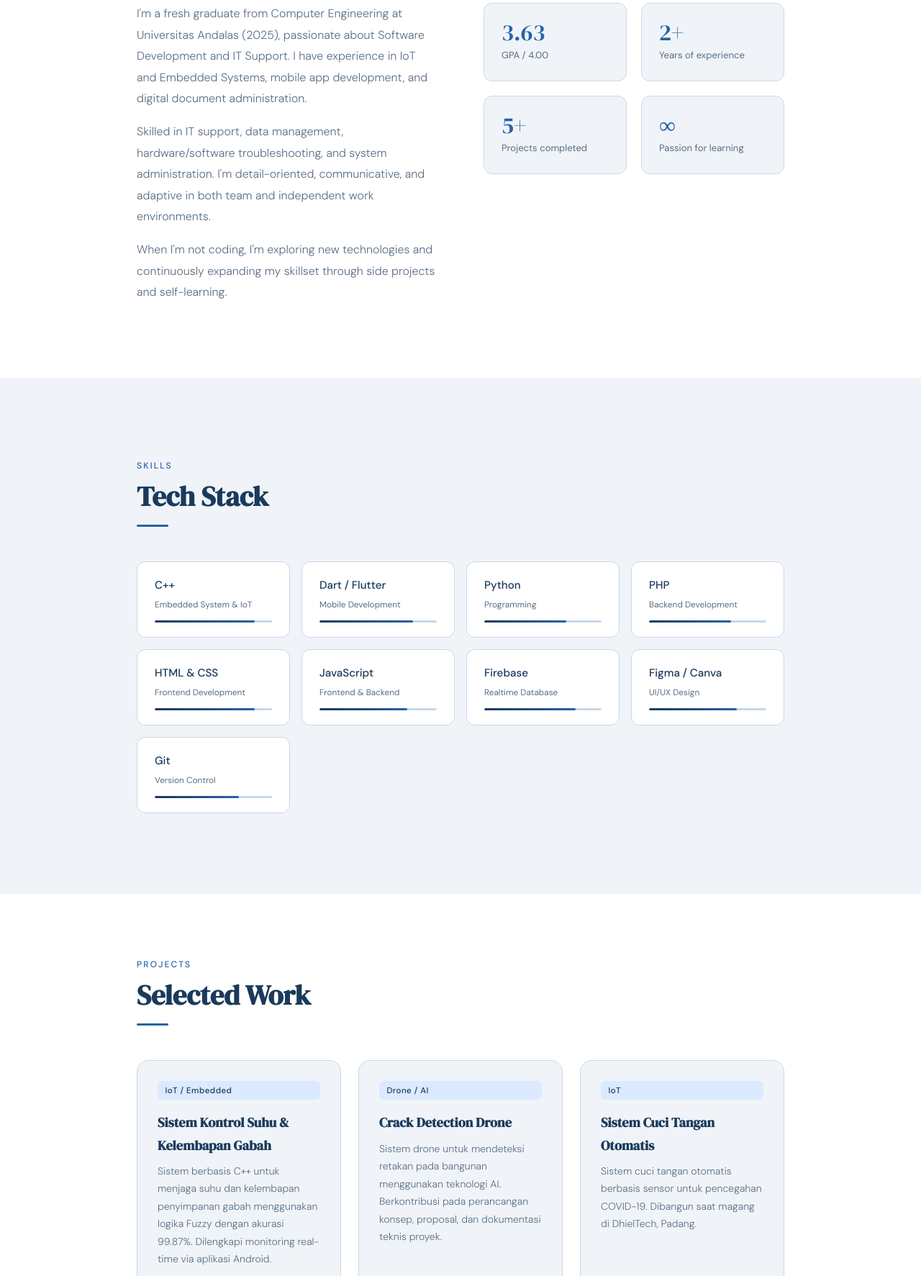
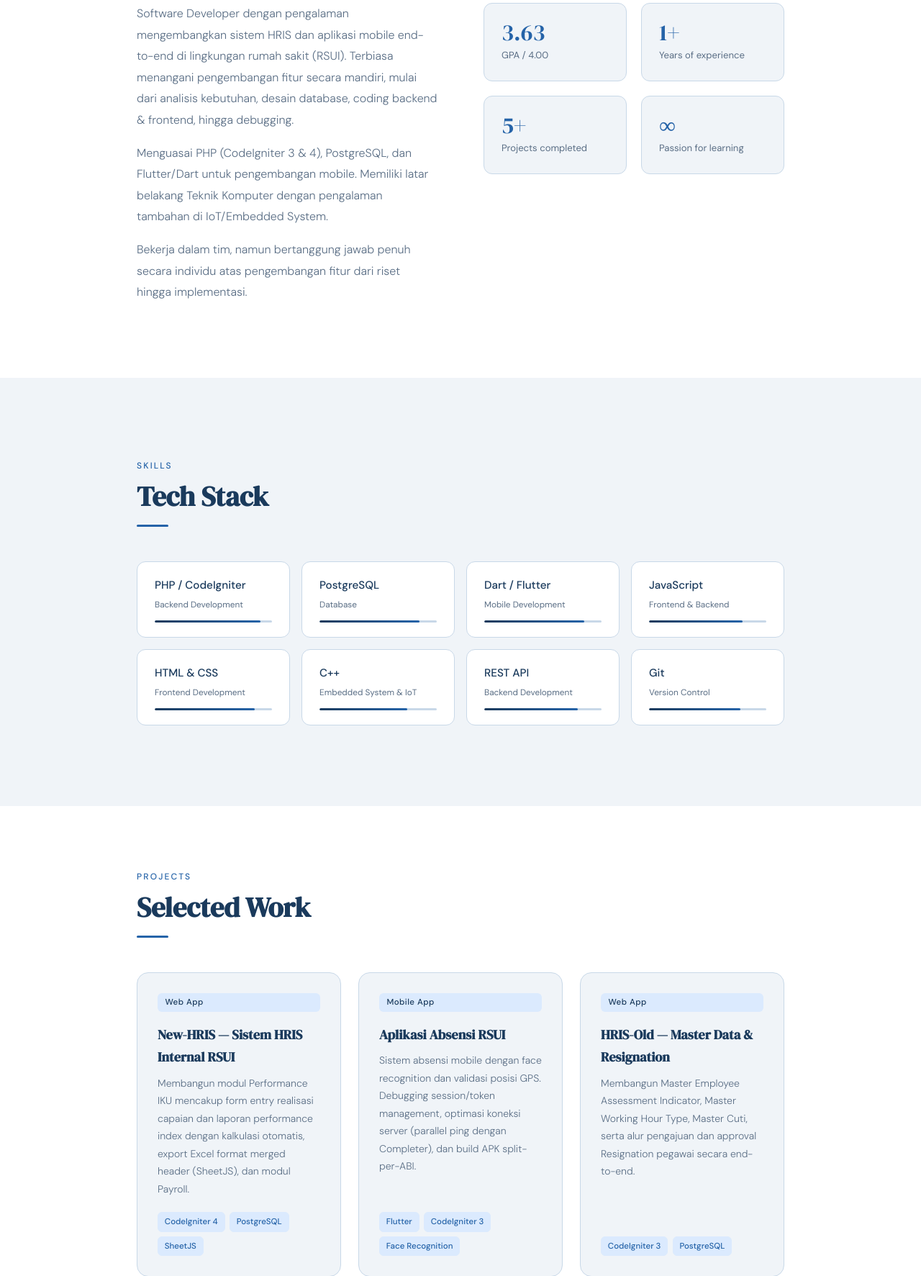
Before and after one commit to Haritsah-Yudha-Pratama/portofolio.js, a website: page index.html in a window 1280 px wide. Shown: the part 1027-2800 px from the top of the page at 72% size. Drawn offline with Linux system fonts and the light colour scheme.

Commit message:
remove placeholder photo, mbkm experience, drone project, python skill

```diff
--- a/assets/js/main.js
+++ b/assets/js/main.js
@@ -182,7 +182,7 @@ function initTypingAnimation() {
 
   const roles = [
     'Software Developer',
-    'Mobile App Developer',
+    'Staff HRIS',
     'Embedded Systems Engineer',
   ];
 
--- a/index.html
+++ b/index.html
@@ -124,8 +124,7 @@
             <em>Yudha</em> Pratama
           </h1>
           <span class="hero-role" id="heroRole"></span>
-          <p class="hero-desc">Fresh graduate from Universitas Andalas. Building clean, functional digital experiences
-            with a passion for problem-solving and clean code.</p>
+          <p class="hero-desc">Software Developer dengan pengalaman membangun sistem HRIS dan aplikasi mobile end-to-end di lingkungan rumah sakit (RSUI). Terbiasa menangani fitur secara mandiri — dari analisis kebutuhan, desain database, coding, hingga debugging.</p>
           <div class="hero-actions">
             <a href="#contact" class="hero-cta">Get in touch →</a>
             <a href="#projects" class="hero-cta-outline">View Projects</a>
@@ -143,13 +142,9 @@
       <div class="section-divider"></div>
       <div class="about-grid">
         <div class="about-text">
-          <p>I'm a fresh graduate from Computer Engineering at Universitas Andalas (2025), passionate about Software
-            Development and IT Support. I have experience in IoT and Embedded Systems, mobile app development, and
-            digital document administration.</p>
-          <p>Skilled in IT support, data management, hardware/software troubleshooting, and system administration. I'm
-            detail-oriented, communicative, and adaptive in both team and independent work environments.</p>
-          <p>When I'm not coding, I'm exploring new technologies and continuously expanding my skillset through side
-            projects and self-learning.</p>
+          <p>Software Developer dengan pengalaman mengembangkan sistem HRIS dan aplikasi mobile end-to-end di lingkungan rumah sakit (RSUI). Terbiasa menangani pengembangan fitur secara mandiri, mulai dari analisis kebutuhan, desain database, coding backend & frontend, hingga debugging.</p>
+          <p>Menguasai PHP (CodeIgniter 3 & 4), PostgreSQL, dan Flutter/Dart untuk pengembangan mobile. Memiliki latar belakang Teknik Komputer dengan pengalaman tambahan di IoT/Embedded System.</p>
+          <p>Bekerja dalam tim, namun bertanggung jawab penuh secara individu atas pengembangan fitur dari riset hingga implementasi.</p>
         </div>
         <div class="about-stats">
           <div class="stat-card">
@@ -157,7 +152,7 @@
             <div class="stat-desc">GPA / 4.00</div>
           </div>
           <div class="stat-card">
-            <div class="stat-num">2+</div>
+            <div class="stat-num">1+</div>
             <div class="stat-desc">Years of experience</div>
           </div>
           <div class="stat-card">
@@ -181,8 +176,15 @@
       <div class="section-divider"></div>
       <div class="skills-grid">
         <div class="skill-card">
-          <div class="skill-name">C++</div>
-          <div class="skill-type">Embedded System & IoT</div>
+          <div class="skill-name">PHP / CodeIgniter</div>
+          <div class="skill-type">Backend Development</div>
+          <div class="skill-level">
+            <div class="skill-bar" data-width="90"></div>
+          </div>
+        </div>
+        <div class="skill-card">
+          <div class="skill-name">PostgreSQL</div>
+          <div class="skill-type">Database</div>
           <div class="skill-level">
             <div class="skill-bar" data-width="85"></div>
           </div>
@@ -191,21 +193,14 @@
           <div class="skill-name">Dart / Flutter</div>
           <div class="skill-type">Mobile Development</div>
           <div class="skill-level">
-            <div class="skill-bar" data-width="80"></div>
+            <div class="skill-bar" data-width="85"></div>
           </div>
         </div>
         <div class="skill-card">
-          <div class="skill-name">Python</div>
-          <div class="skill-type">Programming</div>
+          <div class="skill-name">JavaScript</div>
+          <div class="skill-type">Frontend & Backend</div>
           <div class="skill-level">
-            <div class="skill-bar" data-width="70"></div>
-          </div>
-        </div>
-        <div class="skill-card">
-          <div class="skill-name">PHP</div>
-          <div class="skill-type">Backend Development</div>
-          <div class="skill-level">
-            <div class="skill-bar" data-width="70"></div>
+            <div class="skill-bar" data-width="80"></div>
           </div>
         </div>
         <div class="skill-card">
@@ -216,31 +211,24 @@
           </div>
         </div>
         <div class="skill-card">
-          <div class="skill-name">JavaScript</div>
-          <div class="skill-type">Frontend & Backend</div>
+          <div class="skill-name">C++</div>
+          <div class="skill-type">Embedded System & IoT</div>
           <div class="skill-level">
             <div class="skill-bar" data-width="75"></div>
           </div>
         </div>
         <div class="skill-card">
-          <div class="skill-name">Firebase</div>
-          <div class="skill-type">Realtime Database</div>
+          <div class="skill-name">REST API</div>
+          <div class="skill-type">Backend Development</div>
           <div class="skill-level">
-            <div class="skill-bar" data-width="78"></div>
-          </div>
-        </div>
-        <div class="skill-card">
-          <div class="skill-name">Figma / Canva</div>
-          <div class="skill-type">UI/UX Design</div>
-          <div class="skill-level">
-            <div class="skill-bar" data-width="75"></div>
+            <div class="skill-bar" data-width="80"></div>
           </div>
         </div>
         <div class="skill-card">
           <div class="skill-name">Git</div>
           <div class="skill-type">Version Control</div>
           <div class="skill-level">
-            <div class="skill-bar" data-width="72"></div>
+            <div class="skill-bar" data-width="78"></div>
           </div>
         </div>
       </div>
@@ -255,6 +243,45 @@
       <div class="section-divider"></div>
       <div class="projects-grid">
         <div class="project-card">
+          <span class="project-tag">Web App</span>
+          <h3 class="project-title">New-HRIS — Sistem HRIS Internal RSUI</h3>
+          <p class="project-desc">Membangun modul Performance IKU mencakup form entry realisasi capaian dan laporan performance index dengan kalkulasi otomatis, export Excel format merged header (SheetJS), dan modul Payroll.</p>
+          <div class="project-stack">
+            <span class="stack-pill">CodeIgniter 4</span>
+            <span class="stack-pill">PostgreSQL</span>
+            <span class="stack-pill">SheetJS</span>
+          </div>
+        </div>
+        <div class="project-card">
+          <span class="project-tag">Mobile App</span>
+          <h3 class="project-title">Aplikasi Absensi RSUI</h3>
+          <p class="project-desc">Sistem absensi mobile dengan face recognition dan validasi posisi GPS. Debugging session/token management, optimasi koneksi server (parallel ping dengan Completer), dan build APK split-per-ABI.</p>
+          <div class="project-stack">
+            <span class="stack-pill">Flutter</span>
+            <span class="stack-pill">CodeIgniter 3</span>
+            <span class="stack-pill">Face Recognition</span>
+          </div>
+        </div>
+        <div class="project-card">
+          <span class="project-tag">Web App</span>
+          <h3 class="project-title">HRIS-Old — Master Data & Resignation</h3>
+          <p class="project-desc">Membangun Master Employee Assessment Indicator, Master Working Hour Type, Master Cuti, serta alur pengajuan dan approval Resignation pegawai secara end-to-end.</p>
+          <div class="project-stack">
+            <span class="stack-pill">CodeIgniter 3</span>
+            <span class="stack-pill">PostgreSQL</span>
+          </div>
+        </div>
+        <div class="project-card">
+          <span class="project-tag">Web App</span>
+          <h3 class="project-title">Aplikasi Evaluasi & Planning</h3>
+          <p class="project-desc">Aplikasi perencanaan dan evaluasi project pribadi berbasis web, dibangun dari nol untuk membantu tracking progres pekerjaan harian.</p>
+          <div class="project-stack">
+            <span class="stack-pill">JavaScript</span>
+            <span class="stack-pill">PHP</span>
+            <span class="stack-pill">MySQL</span>
+          </div>
+        </div>
+        <div class="project-card">
           <span class="project-tag">IoT / Embedded</span>
           <h3 class="project-title">Sistem Kontrol Suhu & Kelembapan Gabah</h3>
           <p class="project-desc">Sistem berbasis C++ untuk menjaga suhu dan kelembapan penyimpanan gabah menggunakan
@@ -264,28 +291,6 @@
             <span class="stack-pill">Flutter</span>
             <span class="stack-pill">Firebase</span>
             <span class="stack-pill">Fuzzy Logic</span>
-          </div>
-        </div>
-        <div class="project-card">
-          <span class="project-tag">Drone / AI</span>
-          <h3 class="project-title">Crack Detection Drone</h3>
-          <p class="project-desc">Sistem drone untuk mendeteksi retakan pada bangunan menggunakan teknologi AI.
-            Berkontribusi pada perancangan konsep, proposal, dan dokumentasi teknis proyek.</p>
-          <div class="project-stack">
-            <span class="stack-pill">AI</span>
-            <span class="stack-pill">Drone</span>
-            <span class="stack-pill">Computer Vision</span>
-          </div>
-        </div>
-        <div class="project-card">
-          <span class="project-tag">IoT</span>
-          <h3 class="project-title">Sistem Cuci Tangan Otomatis</h3>
-          <p class="project-desc">Sistem cuci tangan otomatis berbasis sensor untuk pencegahan COVID-19. Dibangun saat
-            magang di DhielTech, Padang.</p>
-          <div class="project-stack">
-            <span class="stack-pill">C++</span>
-            <span class="stack-pill">Sensor</span>
-            <span class="stack-pill">Embedded</span>
           </div>
         </div>
       </div>
@@ -301,17 +306,15 @@
       <div class="timeline">
         <div class="timeline-item">
           <div class="timeline-dot"></div>
-          <p class="timeline-period">2023</p>
-          <p class="timeline-role">MBKM — Crack Detection Drone</p>
-          <p class="timeline-company">Andalas University · Padang, Sumatera Barat</p>
-          <p class="timeline-desc">Merancang konsep sistem drone untuk mendeteksi retakan pada bangunan menggunakan AI.
-            Menulis proposal proyek, menyusun konsep teknis, serta bertanggung jawab atas desain layout dan dokumentasi
-            proyek.</p>
+          <p class="timeline-period">2025 — Sekarang</p>
+          <p class="timeline-role">Staff HRIS</p>
+          <p class="timeline-company">RSUI (Rumah Sakit Universitas Indonesia) · Depok, Jawa Barat</p>
+          <p class="timeline-desc">Mengembangkan dan memelihara sistem HRIS (New-HRIS & HRIS-MGG) berbasis CodeIgniter & PostgreSQL secara end-to-end, mencakup modul Performance IKU, Payroll, Master Data kepegawaian, dan alur Resignation. Mengembangkan aplikasi absensi mobile (Flutter) dengan face recognition dan geofence untuk validasi lokasi tap in/out.</p>
         </div>
         <div class="timeline-item">
           <div class="timeline-dot"></div>
           <p class="timeline-period">2022</p>
-          <p class="timeline-role">Intern — Embedded System & IoT</p>
+          <p class="timeline-role">Magang — Embedded System & IoT</p>
           <p class="timeline-company">DhielTech · Padang, Sumatera Barat</p>
           <p class="timeline-desc">Membangun sistem cuci tangan otomatis berbasis sensor, robot line follower untuk
             perlombaan, dan sistem demonstrasi medis berbasis perintah suara. Membantu operasional di bidang
```
Also changed, not shown: assets/img/Profile Pict.png (added), 2 other files.
